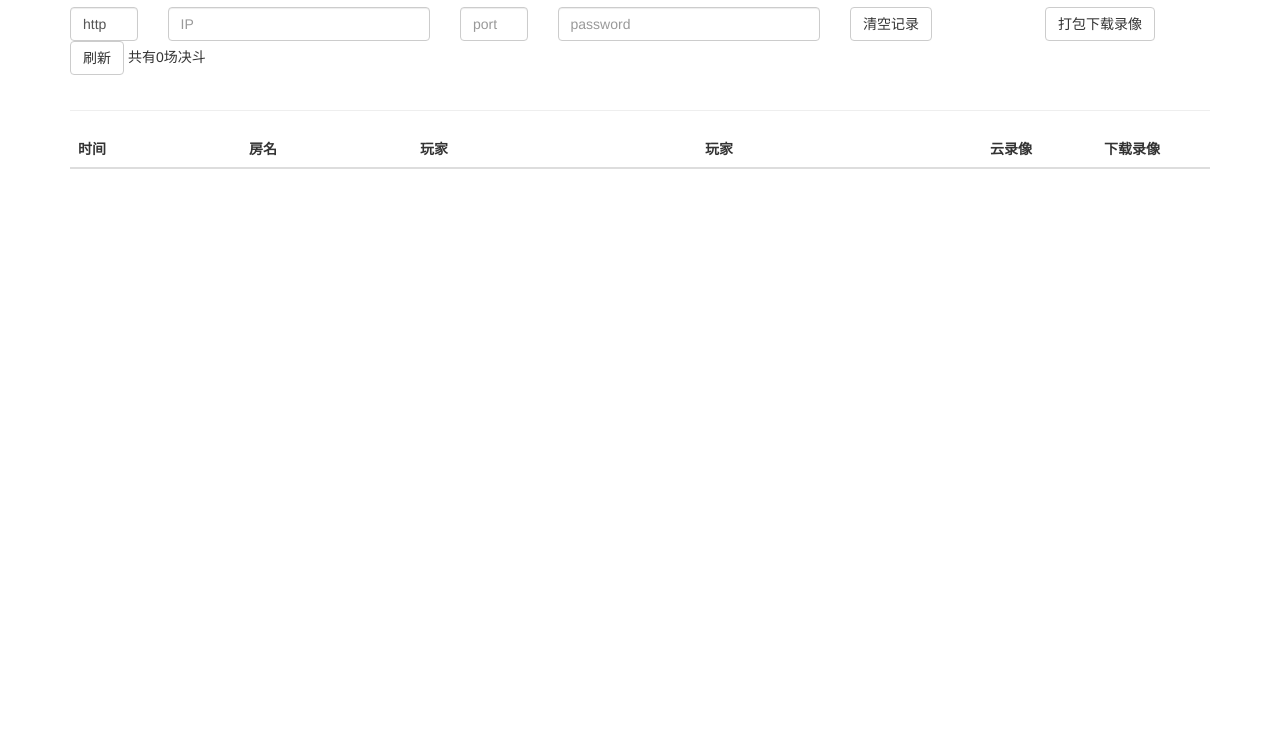
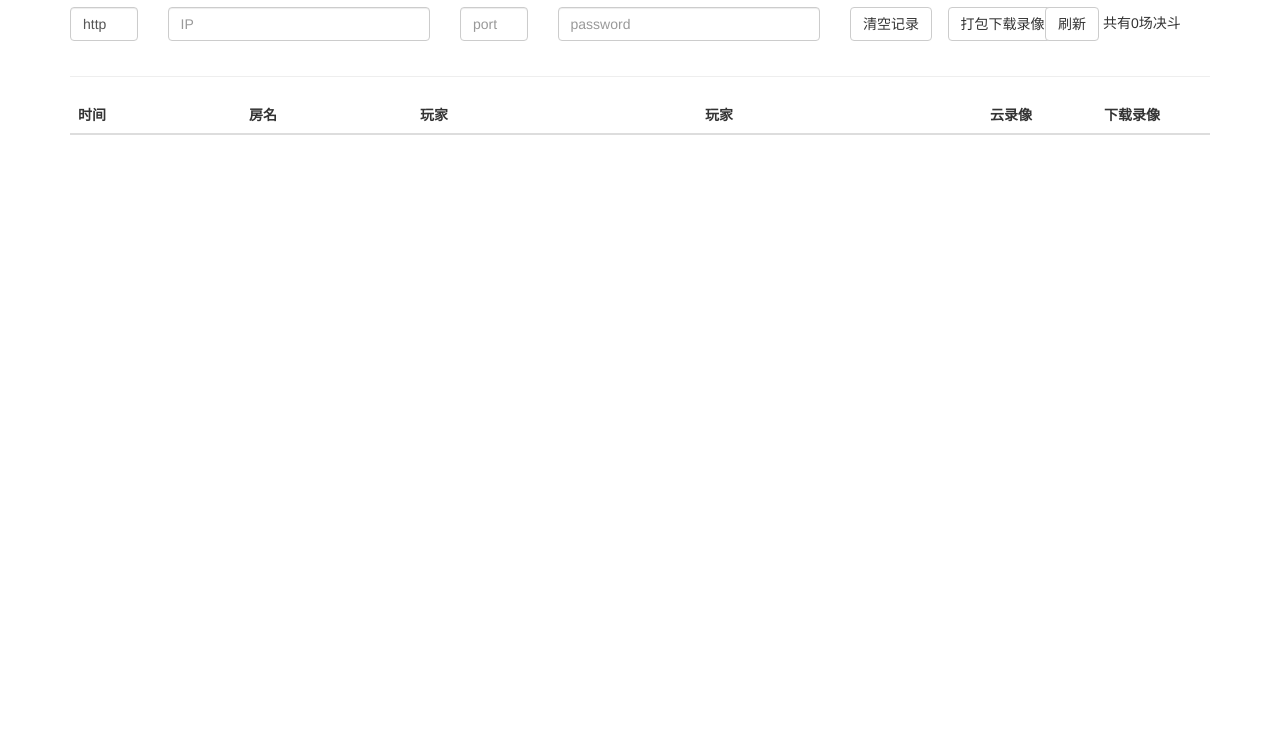
Before and after one commit to mycard/srvpro, a plain HTML site: page replay-dashboard.html in a window 1280 px wide. Shown: the part 63-800 px from the top of the page. Drawn offline with nearby package versions, Linux system fonts and the light colour scheme.

Commit message:
fix length

```diff
--- a/replay-dashboard.html
+++ b/replay-dashboard.html
@@ -24,13 +24,13 @@
         <div class="col-lg-3">
             <input type="password" class="form-control" id="password" value="" placeholder="password">
         </div>
-        <div class="col-lg-2">
+        <div class="col-lg-1">
             <button class="btn btn-default" id="empty_button">清空记录</button>
         </div>
-        <div class="col-lg-2">
+        <div class="col-lg-1">
             <button class="btn btn-default" id="pack_button">打包下载录像</button>
         </div>
-        <div class="col-lg-4">
+        <div class="col-lg-2">
             <button class="btn btn-default" id="open_button">刷新</button>
             共有<span id="num">0</span>场决斗
         </div>
```
